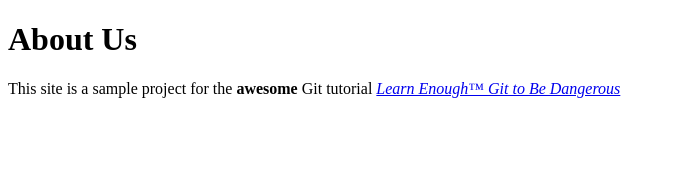
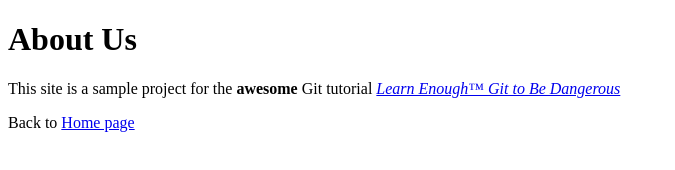
Before and after one commit to remnantkevin/website, a plain HTML site: page about.html in a window 1280 px wide. Shown: the whole page, without its empty margins (0-675 px from the left). Drawn offline with Linux system fonts and the light colour scheme.

Commit message:
Add link back to index

```diff
--- a/about.html
+++ b/about.html
@@ -11,5 +11,7 @@
 			This site is a sample project for the <strong>awesome</strong> Git tutorial <em><a href="http://learnenough.com/git-tutorial">Learn Enough™ Git to Be Dangerous</a></em>
 		</p>
 		<a href="ttps://www.flickr.com/photos/puliarfanita/22959238329"<img src="images/polar_bear.jpg" alt="Polar bear"/></a>
+
+		Back to <a href="index.html">Home page</a>
 	</body>
 </html>
```
